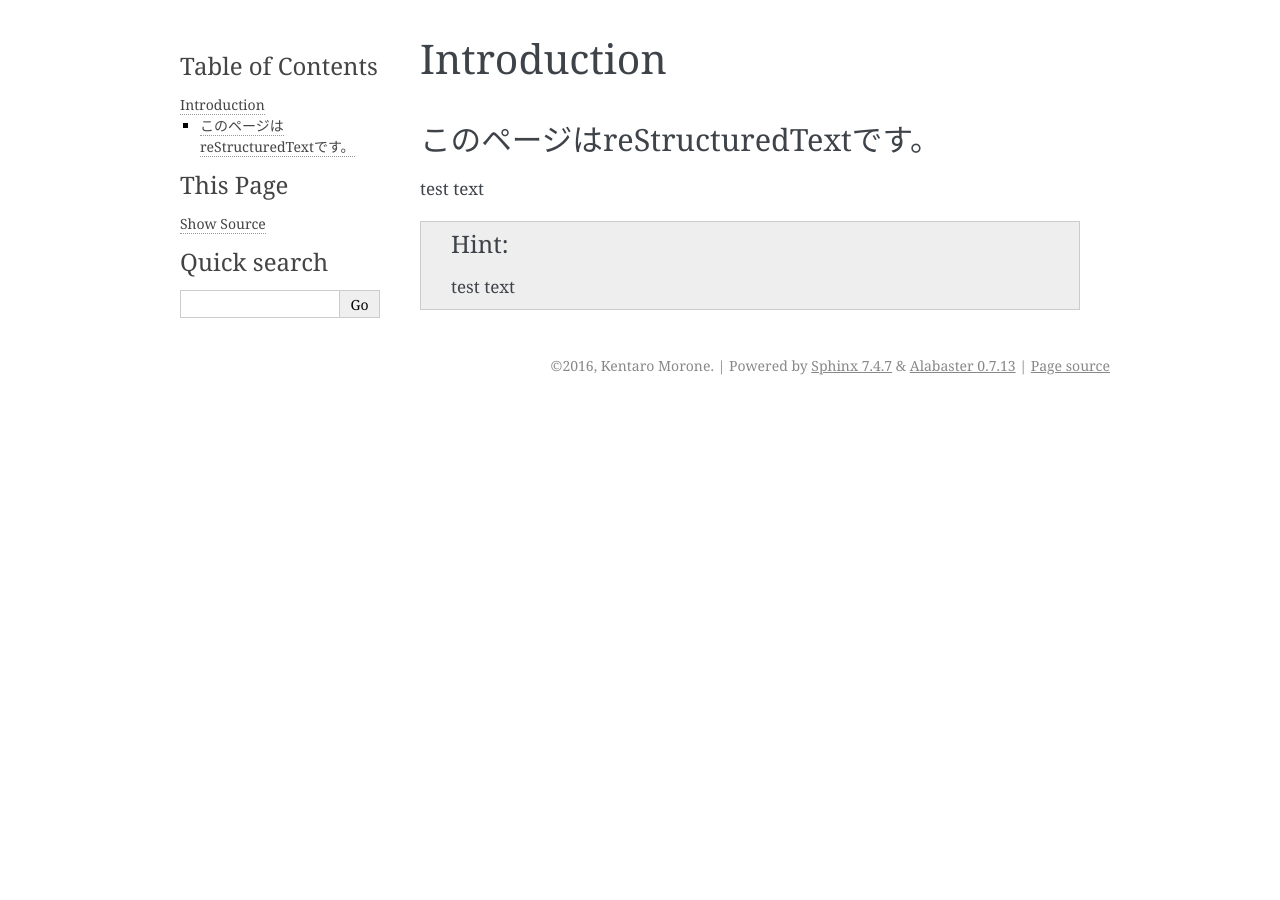
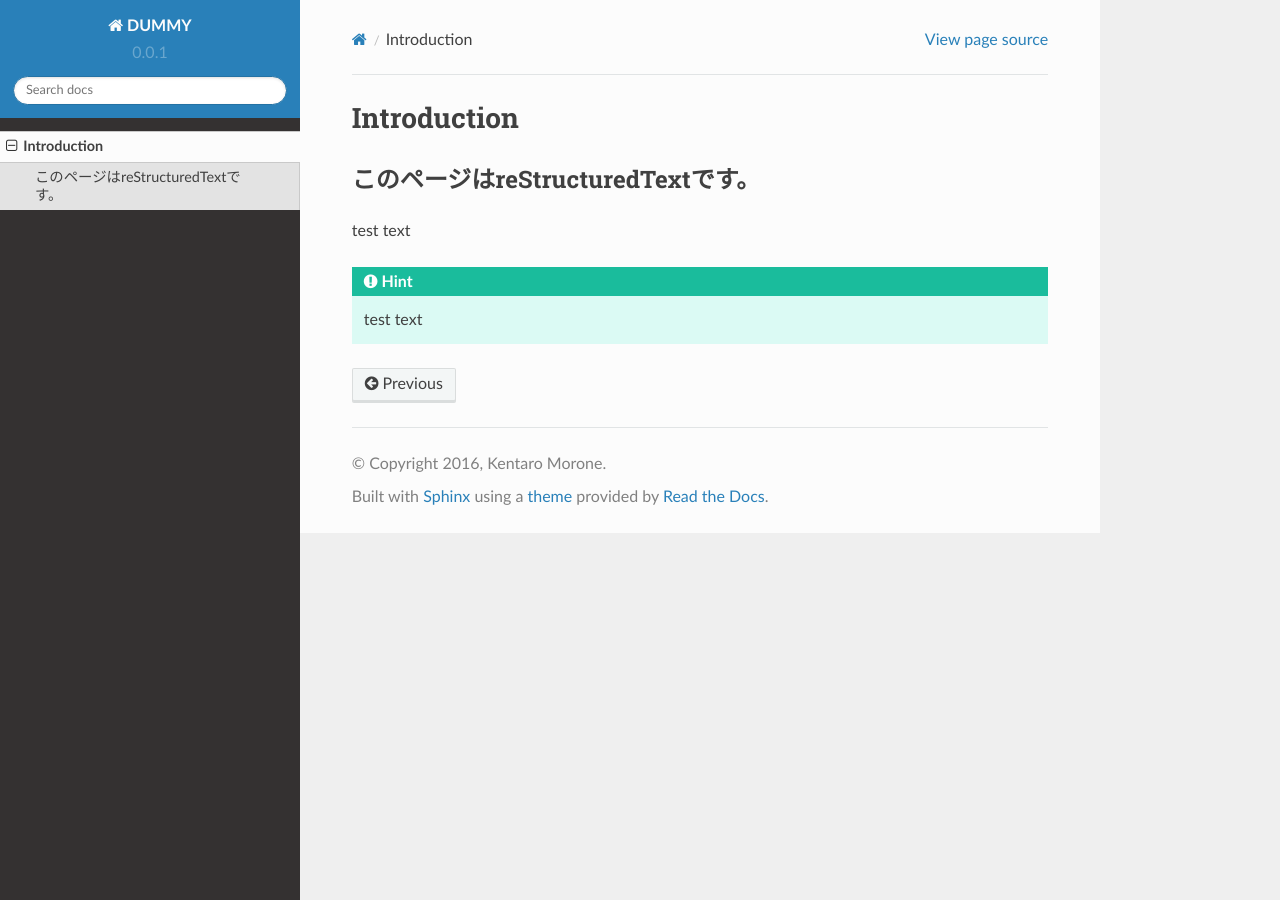
Before and after one commit to otikaus/dummy, a Sphinx documentation site: the page built from docs/intro.rst, in a window 1280 px wide. Built offline with Sphinx 7.4.7 and the Read the Docs theme 2.0.0, drawn with Linux system fonts in a browser that asks for light colours; pages that are not in the unit, such as notebooks, are missing from menus.

Commit message:
modifyed theme

```diff
--- a/docs/conf.py
+++ b/docs/conf.py
@@ -340,3 +340,5 @@ texinfo_documents = [
 # If true, do not generate a @detailmenu in the "Top" node's menu.
 #
 # texinfo_no_detailmenu = False
+
+html_theme = 'sphinx_rtd_theme'
--- a/docs/index.rst
+++ b/docs/index.rst
@@ -11,7 +11,9 @@ Contents:
 .. toctree::
    :maxdepth: 2
 
-
+   intro
+   restructuredtext
+   markdown
 
 Indices and tables
 ==================
```
